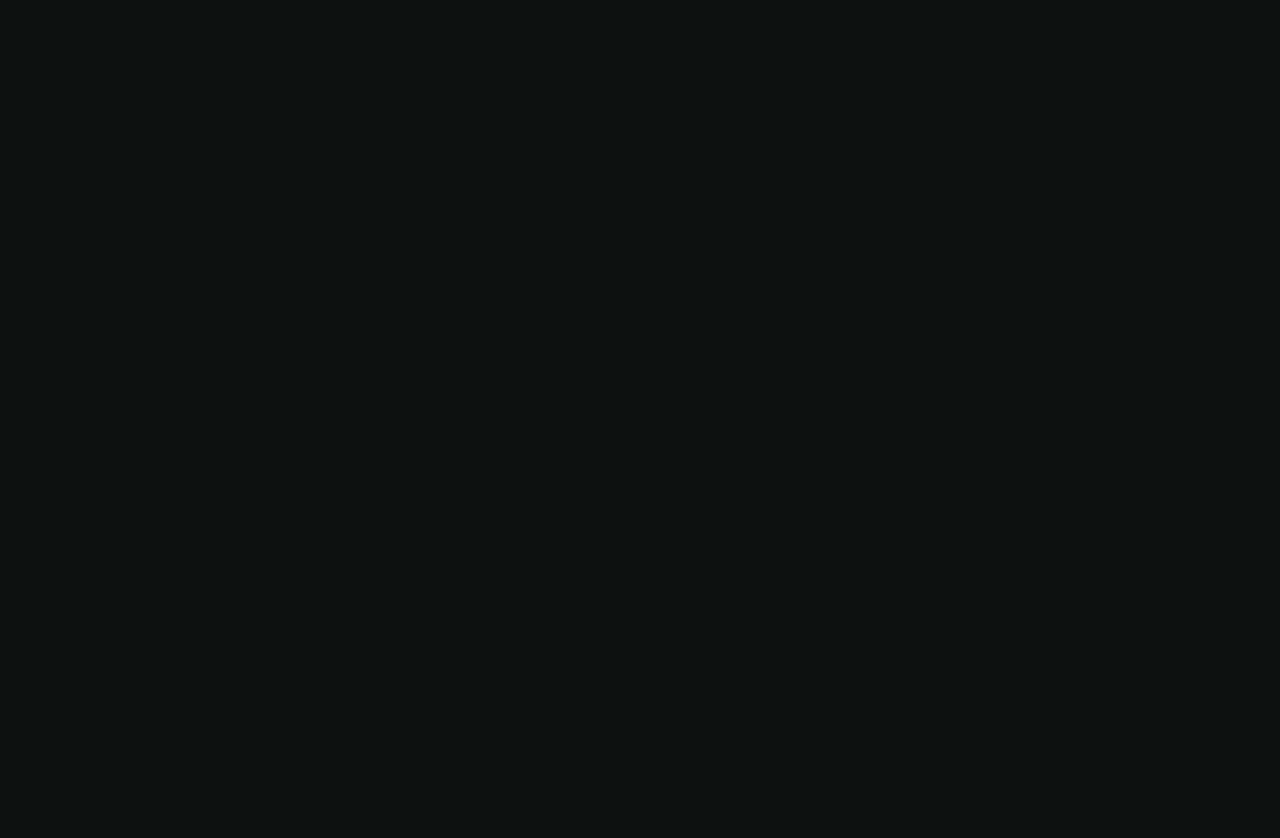
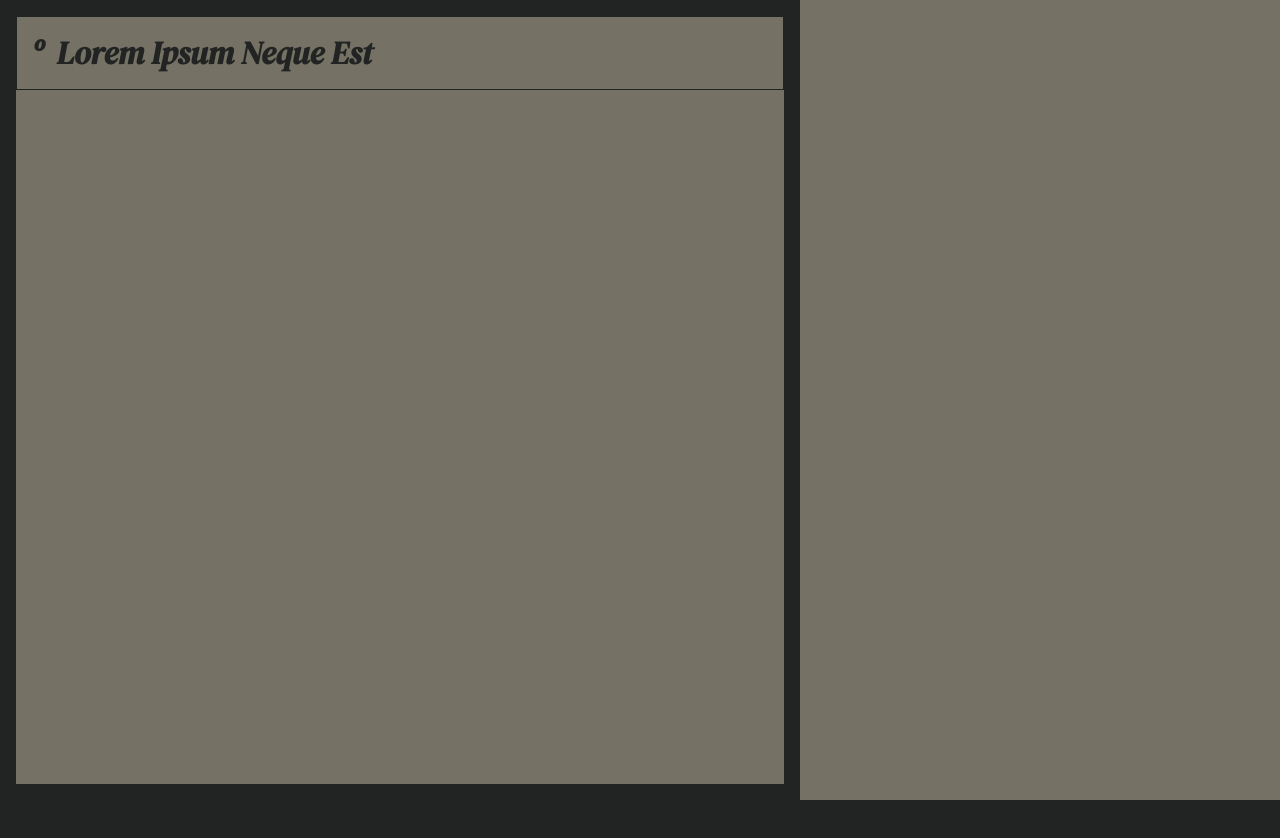
Before and after one commit to codepark-kr/KCA-CSG-API-Server, a React app in the folder src/main/frontend/: page / in a window 1280 px wide. Shown: the top 838 px of the page. Before the commit the page ends 800 px from the top, so only its background shows below. Built offline with nearby package versions, Linux system fonts and the light colour scheme; a web font is replaced by a local one.

Commit message:
[STYLE] Change the style of Test-Component

```diff
--- a/src/main/frontend/src/assets/styles/global.scss
+++ b/src/main/frontend/src/assets/styles/global.scss
@@ -1,4 +1,5 @@
 @import url('https://cdn.jsdelivr.net/gh/orioncactus/pretendard/dist/web/variable/pretendardvariable.css');
+@import url('https://fonts.googleapis.com/css2?family=DM+Serif+Display:ital@0;1&display=swap');
 
 :root {
     --bg-color: #0e1111;
@@ -44,7 +45,7 @@
     100% {margin-top:-450px;}
 }
 
-body { width: 100vw; height: 100vh; overflow-x: hidden; background-color: var(--bg-color); padding: 0; margin: 0; }
+body { width: 100vw; height: 100vh; overflow-x: hidden; background-color: var(--dusty-black); padding: 0; margin: 0; }
 * { font-family: Pretendard, -apple-system, BlinkMacSystemFont, system-ui, Roboto, 'Helvetica Neue', 'Segoe UI',
                 'Apple SD Gothic Neo', 'Noto Sans KR', 'Malgun Gothic', sans-serif;  color: white; }
 
--- a/src/main/frontend/src/components/TestComponent.js
+++ b/src/main/frontend/src/components/TestComponent.js
@@ -2,33 +2,16 @@ import React, { useState, useEffect } from 'react';
 import axios from 'axios';
 
 const TestComponent=()=>{
-    const [ systime, setSystime ] = useState('curr-systime');
-    const [ updateResult, setUpdateResult ] = useState("");
 
-    // useEffect (()=>{ axios.get('/testee/read/{id}').then(( response )=>{ setSystime( response.data.data ) }) });
-
-    const testWrapperStyle= { margin: '20px', padding: '20px', border: '1px solid white', width: 'fit-content', fontSize: '1.2rem', textAlign: 'center' };
-    // const create=()=>{
-    // // const data = { testTitle: "TITLE GENERATED BY REACT-PRESENTATION",testDescription: "DESCRIPTION GENERATED BY REACT-PRESENTATION" };
-    //     axios({
-    //         method: 'GET',
-    //         url: 'https://localhost:3000/testee/read/1', data
-    //     }).then((data)=>{ setUpdateResult(data.data.data) });
-    // }
-
-    const createTest=()=>{
-        const data = { testTitle: "TITLE GENERATED BY REACT-PRESENTATION",testDescription: "DESCRIPTION GENERATED BY REACT-PRESENTATION" };
-        axios.post('https://localhost:3000/testee/read/1', data).then((response)=>{
-            setUpdateResult(response.data);
-            console.log(response.data);
-        })
-    }
+    const outermostStyle={ border: '1px solid cream', width: '96%', marginLeft: '2%', height: '96%', marginTop: '2%',
+        backgroundColor: 'var(--dusty-gray)' }
+    const headerStyle={ fontFamily: 'DM Serif Display', color: 'var(--dusty-black)', fontSize: '2rem', padding: '14px',
+        fontWeight: 'bold', border: '1px solid var(--dusty-black)', marginBottom: '20px', fontStyle: 'italic'  }
 
     return(
-        <div style={ testWrapperStyle }>
-            <h2>test</h2>
-            {/*<p>{ systime }</p>*/}
-            <p>{ updateResult }</p>
+        <div style={ outermostStyle }>
+            <header style={ headerStyle } >º&nbsp;&nbsp;Lorem Ipsum Neque Est</header>
+
         </div>
     );
 }
--- a/src/main/frontend/src/shared/App.js
+++ b/src/main/frontend/src/shared/App.js
@@ -14,7 +14,7 @@ class App extends Component{
 		return(
 			<>
 				<Switch>
-					<Route path={"/testee/read/:id"} component={ HorizontalWrapper } />
+					<Route path={"/"} component={ HorizontalWrapper } />
 				</Switch>
 			</>
 		);
```
